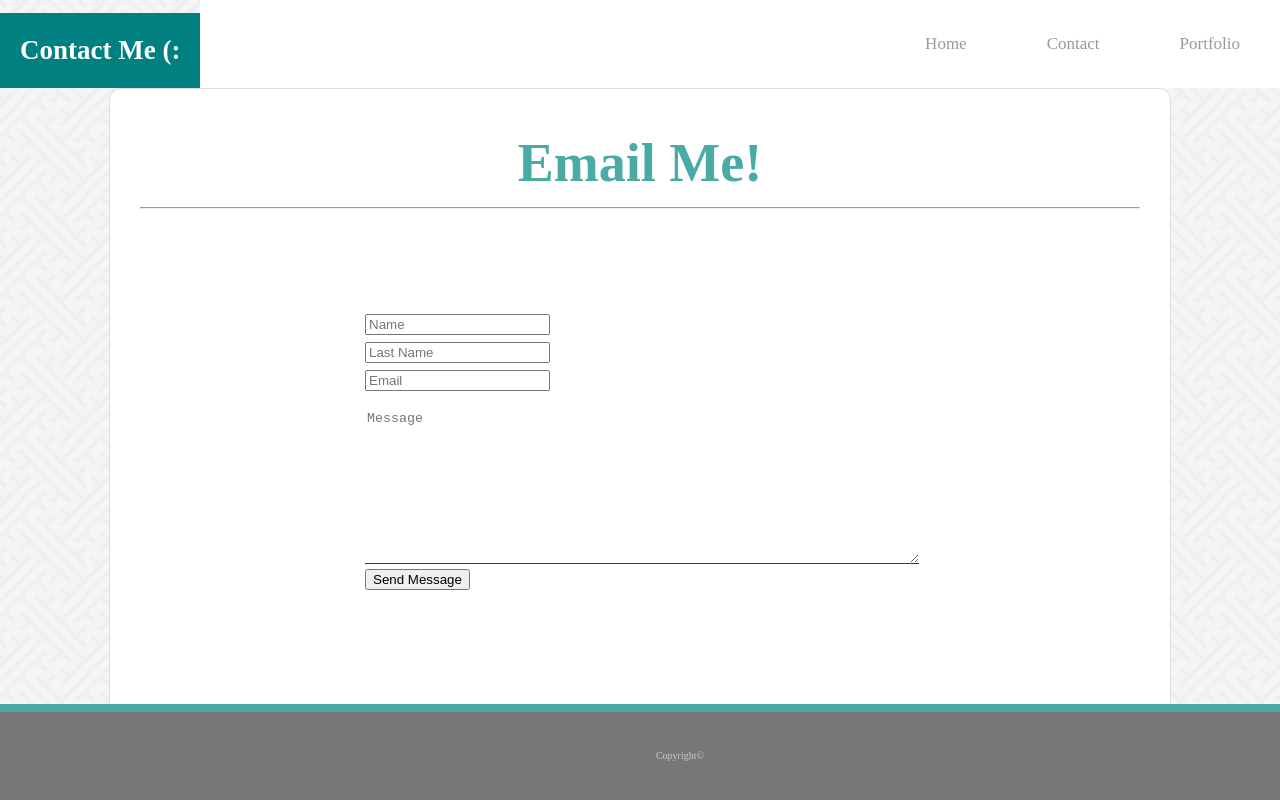
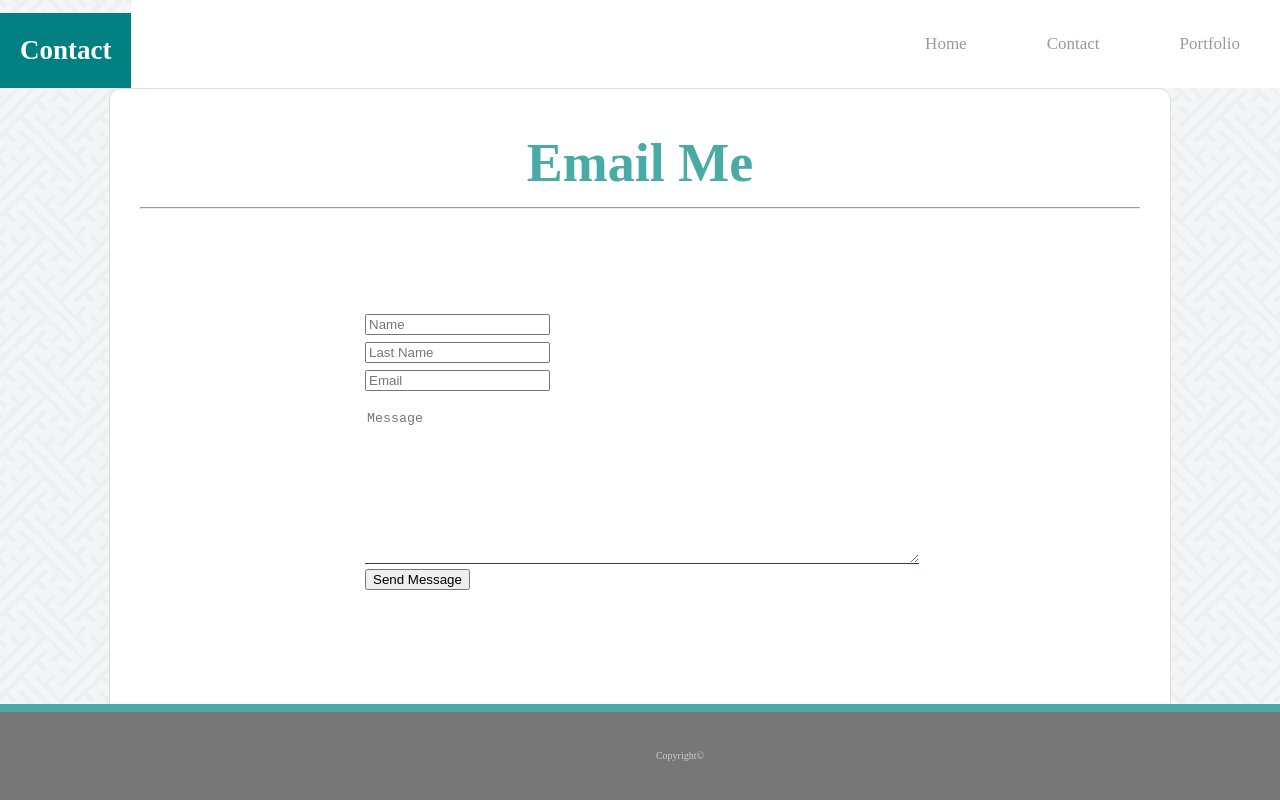
Before and after one commit to smabsout/Basic-Portfolio, a plain HTML site: page contact.html in a window 1280 px wide. Drawn offline with Linux system fonts and the light colour scheme; a web font is replaced by a local one.

Commit message:
edited contact.html

```diff
--- a/contact.html
+++ b/contact.html
@@ -15,7 +15,7 @@
     <nav>
         <div class="myname">
 
-            <h1>Contact Me (:</h1>
+            <h1>Contact</h1>
 
         </div>
 
@@ -34,7 +34,7 @@
 
     <div class="container">
 
-            <h1 class="title">Email Me! </h1>
+            <h1 class="title">Email Me</h1>
             <hr>
 
     <div class="contact">
```
